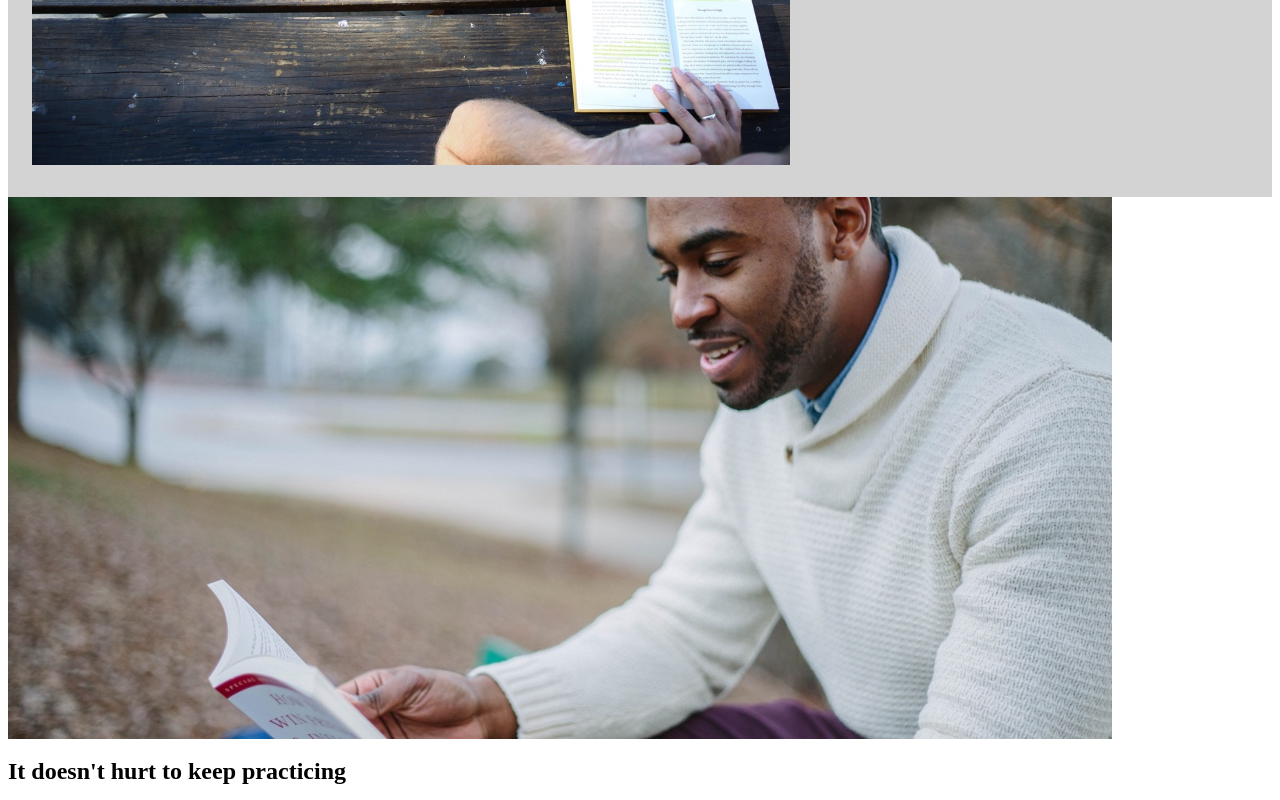
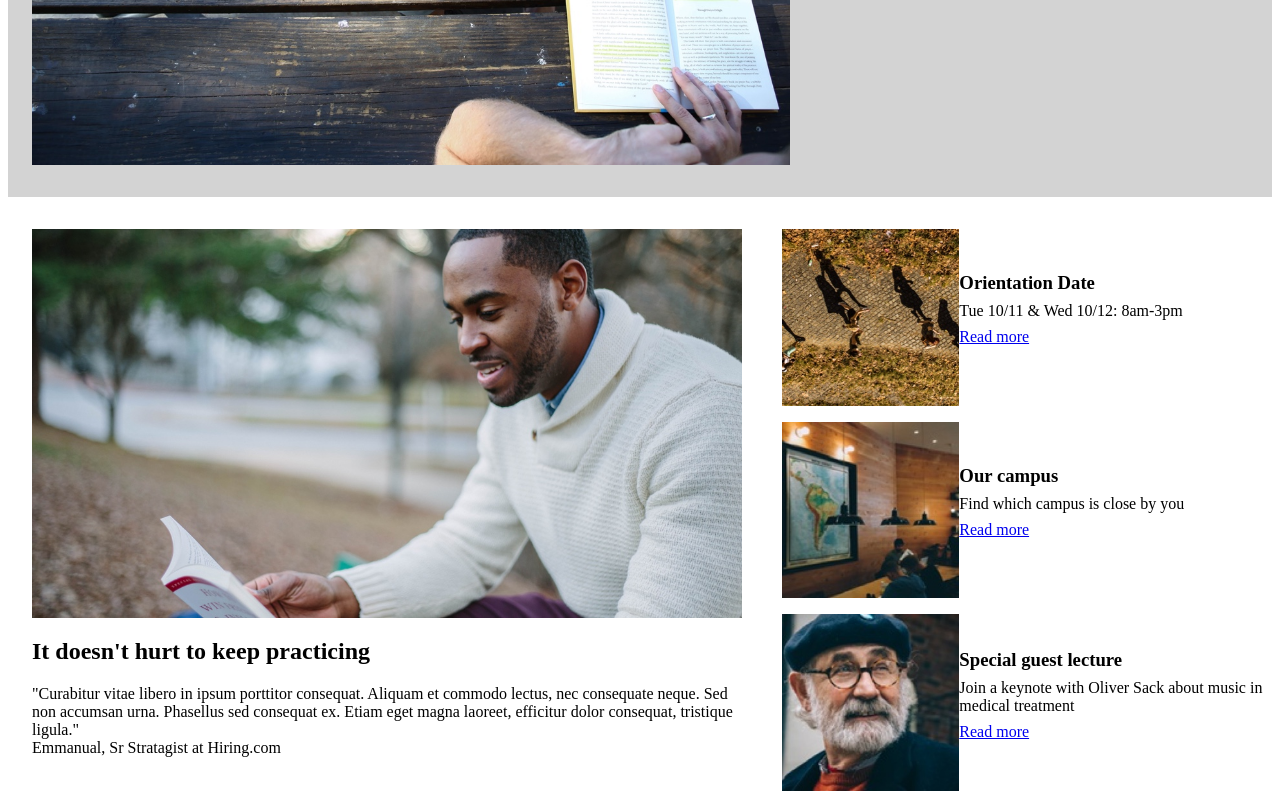
Before and after one commit to CriLauGit/Colmar-Academy, a plain HTML site: page index.html in a window 1280 px wide. Shown: the part 500-1300 px from the top of the page. Drawn offline with Linux system fonts and the light colour scheme.

Commit message:
added desktop css rules for information section

```diff
--- a/index.html
+++ b/index.html
@@ -43,29 +43,39 @@
                 <p>Emmanual, Sr Stratagist at Hiring.com</p>
             </div>
 
+            <div class="right-side">
                 <div class="orientation">
                     <img class="mobile" src="./resources/images/information-orientation-mobile.jpg" alt="people walking">
                     <img class="desktop" src="./resources/images/information-orientation.jpg" alt="people walking">
+                    <div class="details">
                         <h3>Orientation Date</h3>
                         <p>Tue 10/11 & Wed 10/12: 8am-3pm</p>
                         <a href="#">Read more</a>
                     </div>
 
+                </div>
+
                 <div class="campus">
                     <img class="mobile" src="./resources/images/information-campus-mobile.jpg" alt="classroom">
                     <img class="desktop" src="./resources/images/information-campus.jpg" alt="classroom">
+                    <div class="details">
                         <h3>Our campus</h3>
                         <p>Find which campus is close by you</p>
                         <a href="#">Read more</a>
+                    </div>
                 </div>
 
                 <div class="lecture">
                     <img class="mobile" src="resources/images/information-guest-lecture-mobile.jpg" alt="teacher">
                     <img class="desktop" src="./resources/images/information-guest-lecture.jpg" alt="teacher">
+                    <div class="details">
                         <h3>Special guest lecture</h3>
                         <p>Join a keynote with Oliver Sack about music in medical treatment</p>
                         <a href="#">Read more</a>
                     </div>
                 </div>
+            </div>
+
+        </div>
     </body>
 </html>
--- a/resources/css/style.css
+++ b/resources/css/style.css
@@ -6,6 +6,7 @@ header {
     height: 64px;
     background-color: white;
     width: 100%;
+    z-index: 10;
 }
 
 ul {
@@ -187,5 +188,53 @@ li a {
         padding: 32px 24px;
     }
 
+    .mobile {
+        display: none;
+    }
 
+    .information {
+        display: flex;
+        margin-top: 64px;
+        position: relative;
+        width: 100%;
+    }
+
+    .practice-advice {
+        box-sizing: border-box;
+        width: 60%;
+        padding: 32px 24px;
+    }
+
+    .practice-advice img {
+        width: 100%;
+    }
+
+    .orientation {
+        padding-top: 16px;
+    }
+
+    .right-side {
+        width: 40%;
+    }
+
+    .orientation, .campus, .lecture {
+        display: flex;
+        align-items: center;
+    }
+
+    .orientation img, .campus img, .lecture img {
+        width: 35%;
+        height: auto;
+        padding-top: 16px;
+        padding-left: 16px;
+    }
+
+    .details p {
+        padding-top: 8px;
+        padding-bottom: 8px;
+    }
+
+    .details h3, a, p {
+        margin: 0;
+    }
 }
```
Lines whose indentation alone changed are shown as unchanged.
